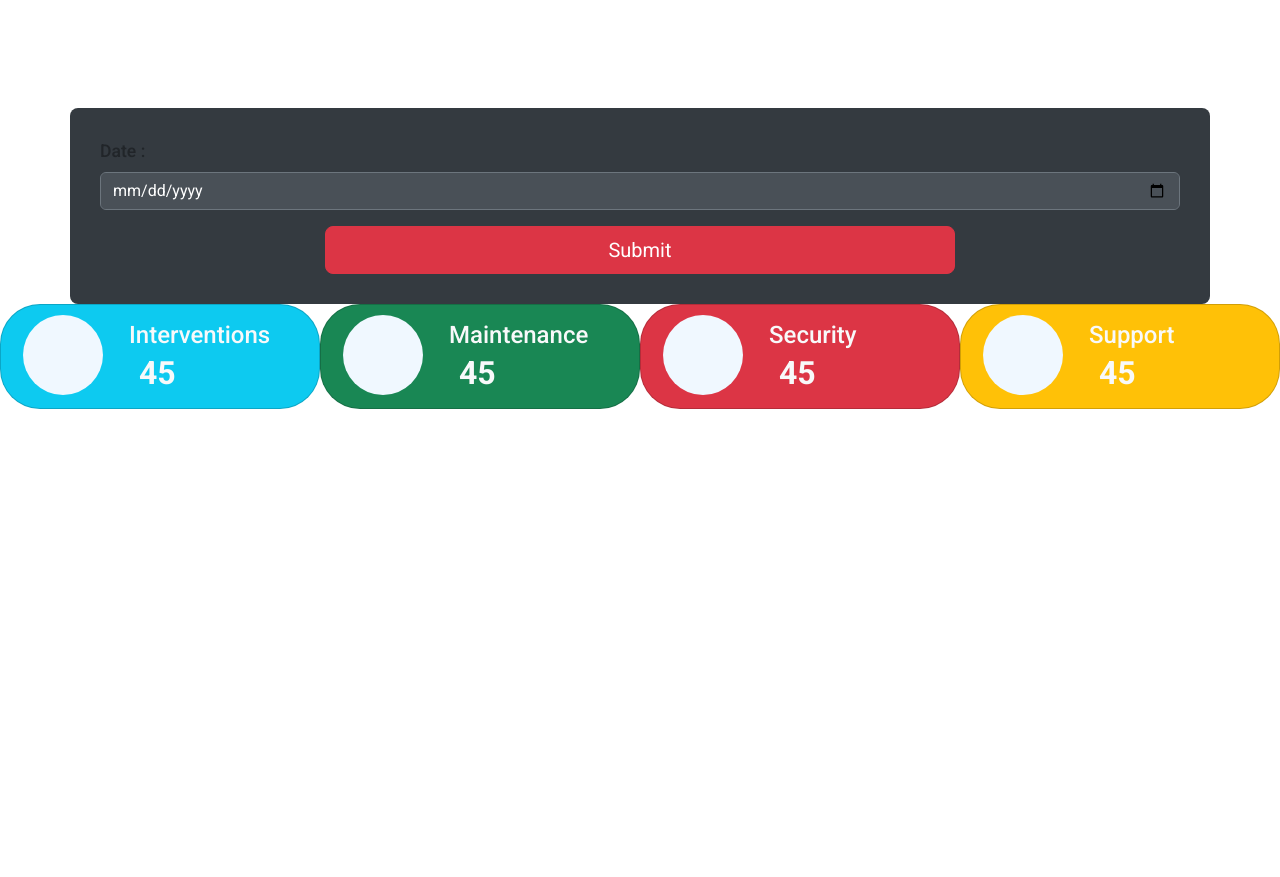
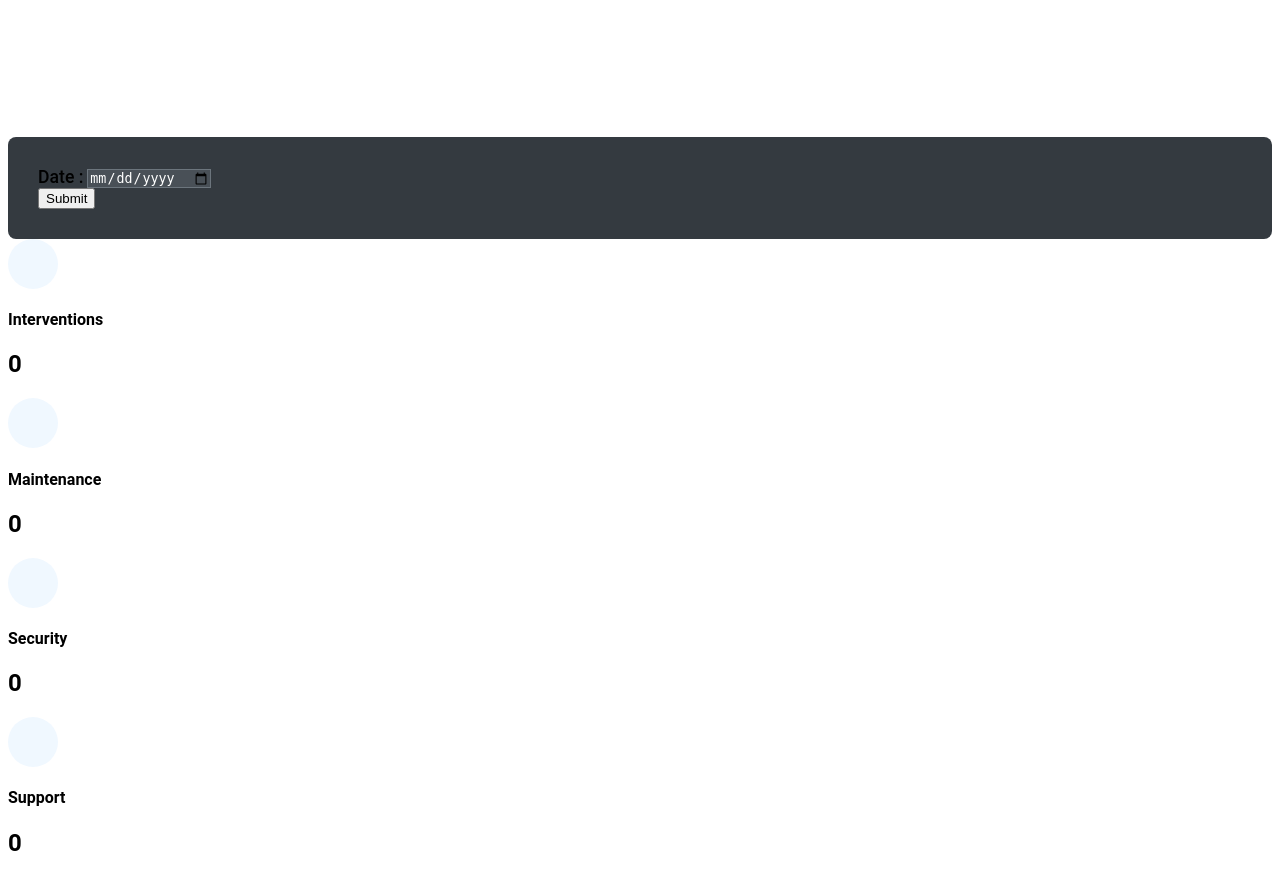
Before and after one commit to 9IlyAss/Intervention_Management, a PHP site: page /pages/Analysis.html in a window 1280 px wide. Before the commit the page ends 409 px from the top, so only its background shows below. Run offline with PHP 8.4, Linux system fonts and the light colour scheme.

Commit message:
fix things

```diff
--- a/index.css
+++ b/index.css
@@ -63,3 +63,6 @@ body {
 .mt-auto {
   margin-top: auto;
 }
+.hovered {
+  background-color: #ff0000;
+}
--- a/pages/Analysis.html
+++ b/pages/Analysis.html
@@ -5,8 +5,6 @@
     <meta charset="UTF-8">
     <meta name="viewport" content="width=device-width, initial-scale=1.0">
     <title>Analysis Form</title>
-    <link rel="stylesheet" href="../bootstrap-5.3.3-dist/css/bootstrap.min.css">
-    <link rel="stylesheet" href="https://fonts.googleapis.com/css2?family=Roboto:wght@400;500;700&display=swap">
     <style>
         body {
             font-family: 'Roboto', sans-serif;
@@ -41,44 +39,35 @@
             border: 1px solid #6c757d;
         }
 
-        .woty{
-            padding: 8px 16px;
-        }
-
         .input-group-text {
             background-color: #495057;
             color: #ffffff;
             border: 1px solid #6c757d;
-
         }
 
-        .row label {
-            font-weight: 500;
-            font-size: 1.1rem;
-        }
-
-        .card {
-            flex-direction: row;
-            border-radius: 40px 40px 40px 40px;
+        .card-icon {
+            font-size: 24px;
         }
 
         .iconBox {
-            margin: 10px 10px 10px 10px;
-            padding: 15px 8px 0px 12px;
-            width: 80px;
-            height: 80px;
+            display: flex;
+            align-items: center;
+            justify-content: center;
+            height: 50px;
+            width: 50px;
+            background-color: aliceblue;
             border-radius: 50%;
-            background-color: aliceblue;
         }
-
-        .card-icon {
-            font-size: 50px;
+        .card-icon
+        {
+            color: black;
+            width: 30px;
+            height: 30px;
         }
-
-        .card-subtitle {
-
-            padding-left: 10px;
-            font-weight: bold;
+        .card:hover {
+            /* jquery */
+            transform: scale(1.05);
+            transition: transform 0.3s;
         }
     </style>
 </head>
@@ -93,7 +82,6 @@
             <form action="" method="post" class="w-100">
                 <input type="hidden" name="form_type" value="Analysis">
 
-
                 <div class="form-group mb-3">
                     <label for="dateInput">Date :</label>
                     <input type="date" class="form-control" id="dateInput" placeholder="">
@@ -104,52 +92,60 @@
             </form>
         </div>
 
-        <div class="row justify-content-around">
-            <div class="row justify-content-around">
-                <div class="card col-md-5 bg-info" style="width: 20rem;">
-                    <div class="iconBox">
-                        <ion-icon name="receipt-outline" class="card-icon"></ion-icon>
-                    </div>
-                    <div class="card-body text-light">
+        <div class="row justify-content-center mt-3">
+            <div class="col-md-6 col-lg-3 mb-3">
+                <div class="card bg-info text-light text-center">
+                    <div class="card-body d-flex flex-column align-items-center">
+                        <div class="iconBox mb-2">
+                            <ion-icon name="receipt-outline" class="card-icon"></ion-icon>
+                        </div>
                         <h4 class="card-title">Interventions</h4>
-                        <h2 class="card-subtitle">45</h2>
+                        <h2 class="card-subtitle">0</h2>
                     </div>
                 </div>
-                <div class="card col-md-5 bg-success" style="width: 20rem;">
-                    <div class="iconBox">
-                        <ion-icon name="receipt-outline" class="card-icon"></ion-icon>
-                    </div>
-                    <div class="card-body text-light">
+            </div>
+            <div class="col-md-6 col-lg-3 mb-3">
+                <div class="card bg-success text-light text-center">
+                    <div class="card-body d-flex flex-column align-items-center">
+                        <div class="iconBox mb-2">
+                            <ion-icon name="construct-outline" class="mr-2 card-icon"></ion-icon>
+                        </div>
                         <h4 class="card-title">Maintenance</h4>
-                        <h2 class="card-subtitle">45</h2>
+                        <h2 class="card-subtitle">0</h2>
                     </div>
                 </div>
-                <div class="card col-md-5 bg-danger" style="width: 20rem;">
-                    <div class="iconBox">
-                        <ion-icon name="receipt-outline" class="card-icon"></ion-icon>
-                    </div>
-                    <div class="card-body text-light">
+            </div>
+            <div class="col-md-6 col-lg-3 mb-3">
+                <div class="card bg-danger text-light text-center">
+                    <div class="card-body d-flex flex-column align-items-center">
+                        <div class="iconBox mb-2">
+                            <ion-icon name="lock-closed-outline" class="mr-2 card-icon"></ion-icon>
+                        </div>
                         <h4 class="card-title">Security</h4>
-                        <h2 class="card-subtitle">45</h2>
+                        <h2 class="card-subtitle">0</h2>
                     </div>
                 </div>
-                <div class="card col-md-5 bg-warning" style="width: 20rem;">
-                    <div class="iconBox">
-                        <ion-icon name="receipt-outline" class="card-icon"></ion-icon>
-                    </div>
-                    <div class="card-body text-light">
+            </div>
+            <div class="col-md-6 col-lg-3 mb-3">
+                <div class="card bg-warning text-light text-center">
+                    <div class="card-body d-flex flex-column align-items-center">
+                        <div class="iconBox mb-2">
+                            <ion-icon name="people-outline" class="mr-2 card-icon"></ion-icon>
+                        </div>
                         <h4 class="card-title">Support</h4>
-                        <h2 class="card-subtitle">45</h2>
+                        <h2 class="card-subtitle">0</h2>
                     </div>
                 </div>
-                </div>
+            </div>
+        </div>
+    </div>
+    <script src="https://code.jquery.com/jquery-3.6.0.min.js"></script>
+    <script>
+    $(document).ready(function() {
+        console.log("jQuery is working!");
+    });
 
-
-    </div>
-    <script src="../jquery/jquery-3.7.1.min.js"></script>
-    <script src="Pages.js"></script>
-
-
+    </script>
 </body>
 
 </html>
--- a/pages/Security.html
+++ b/pages/Security.html
@@ -5,7 +5,7 @@
     <meta charset="UTF-8">
     <meta name="viewport" content="width=device-width, initial-scale=1.0">
     <title>Security Form</title>
-    <link rel="stylesheet" href="../bootstrap-5.3.3-dist/css/bootstrap.min.css">
+    <link rel="stylesheet" href="/bootstrap-5.3.3-dist/css/bootstrap.min.css">
     <link rel="stylesheet" href="https://fonts.googleapis.com/css2?family=Roboto:wght@400;500;700&display=swap">
     <style>
         body {
@@ -113,8 +113,8 @@
             </form>
         </div>
     </div>
-    <script src="../jquery/jquery-3.7.1.min.js"></script>
-    <script src="Pages.js"></script>
+    <script src="https://code.jquery.com/jquery-3.6.0.min.js"></script>
+    <script ></script>
 </body>
 
 </html>
```
Also changed, not shown: index.js (+7 -43 lines), index.php (+19 -4 lines), pages/Home.html (+6 -4 lines), pages/Maintenance.html (+5 -3 lines), pages/Support.html (+5 -3 lines), pages/Uploaded.html (added, +37 -0 lines), pages/Pages.js (deleted).
